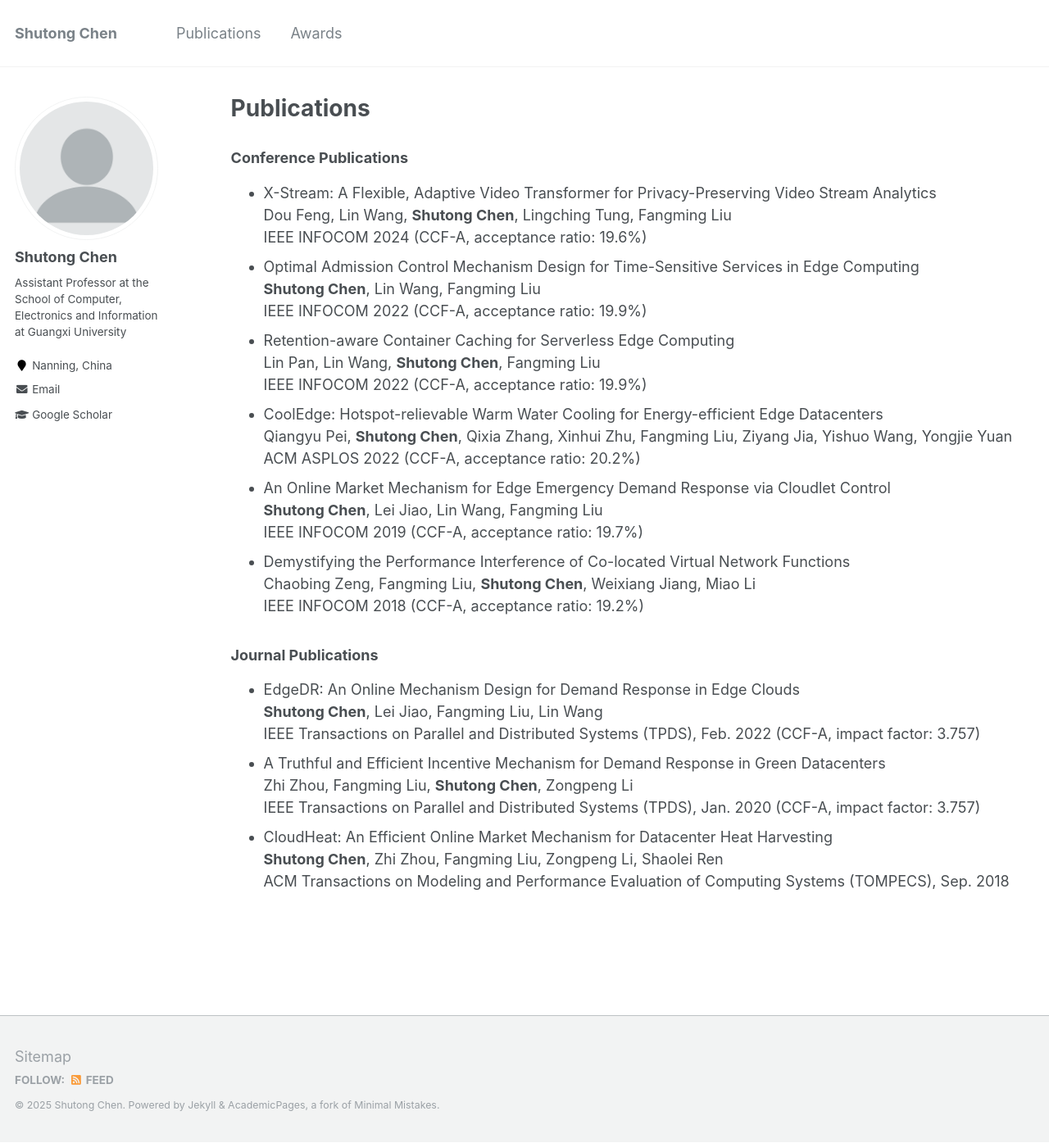
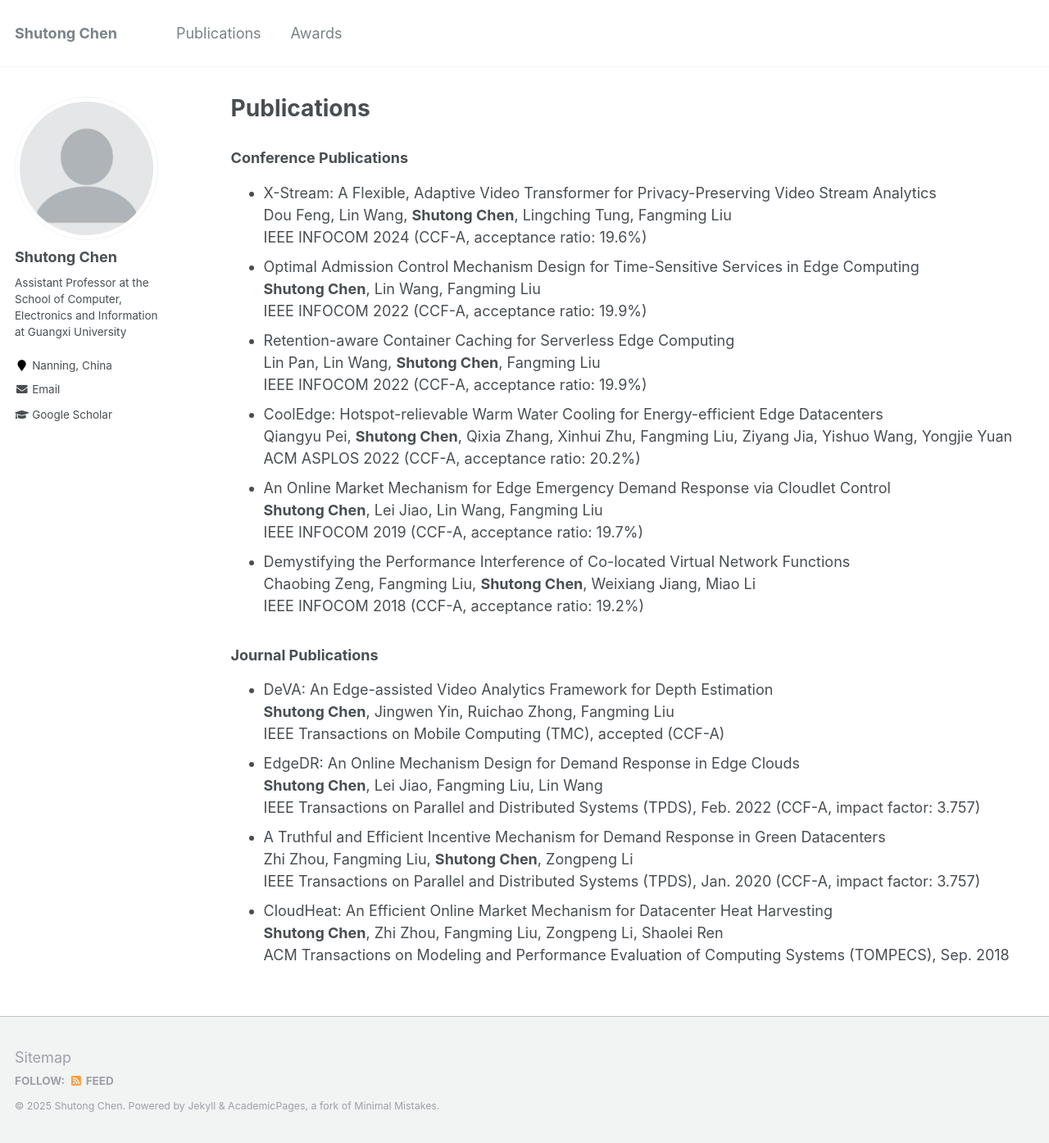
Before and after one commit to shutongcs/shutongcs.github.io, a Jekyll site: the page built from _pages/publications.md, in a window 1280 px wide and 1395 px high. Shown: the whole window at 82% size. Built offline with Jekyll 4.4.1, drawn with Linux system fonts in a browser that asks for light colours.

Commit message:
Update publications.md

```diff
--- a/_pages/publications.md
+++ b/_pages/publications.md
@@ -29,6 +29,9 @@ author_profile: true
 
 
 ### Journal Publications
+- DeVA: An Edge-assisted Video Analytics Framework for Depth Estimation\
+  	**Shutong Chen**, Jingwen Yin, Ruichao Zhong, Fangming Liu\
+  	IEEE Transactions on Mobile Computing (TMC), accepted (CCF-A)
 - EdgeDR: An Online Mechanism Design for Demand Response in Edge Clouds\
 	**Shutong Chen**, Lei Jiao, Fangming Liu, Lin Wang\
 	IEEE Transactions on Parallel and Distributed Systems (TPDS), Feb. 2022 (CCF-A, impact factor: 3.757)
```
